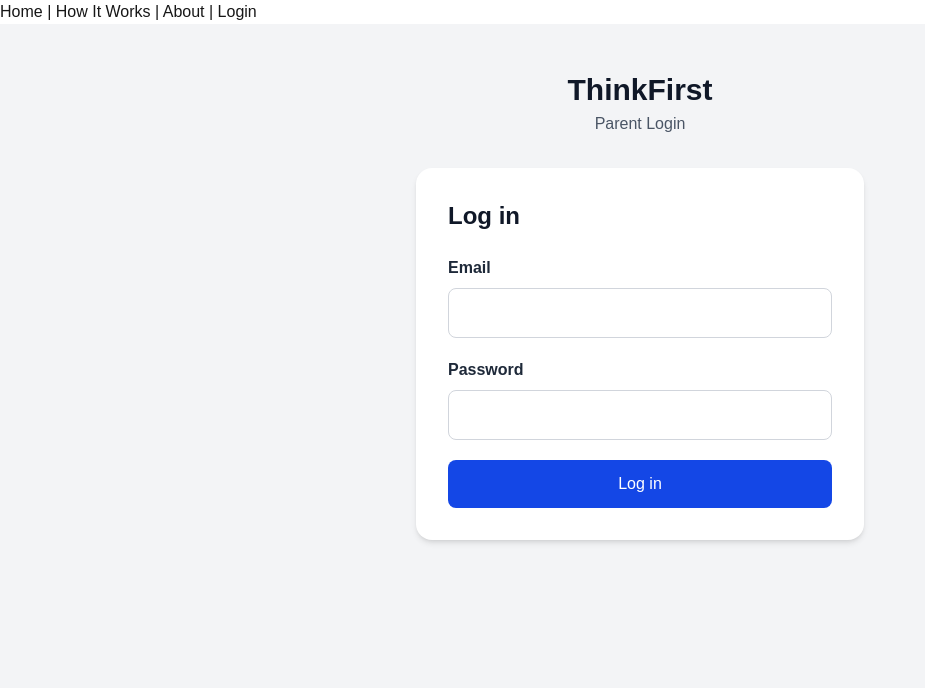
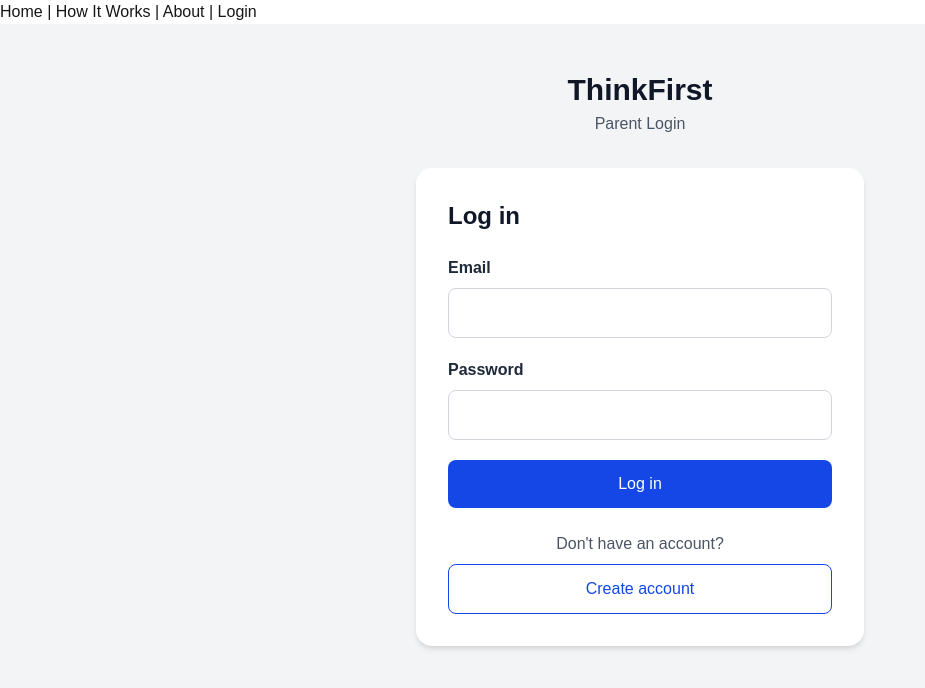
Before and after one commit to ProBracket/Capstone_Project, a Next.js app: page /login in a window 1280 px wide. Shown: the top 688 px of the page, without its empty margins (0-925 px from the left). Built offline with nearby package versions, Linux system fonts and the light colour scheme; no server answers.

Commit message:
Add Create account button to login page
Added a "Create account" button under the Log in button that goes to /signup. Removed the old "No sign-up" comment.

```diff
--- a/app/login/page.tsx
+++ b/app/login/page.tsx
@@ -3,13 +3,13 @@
  * - If the account exists in Supabase → go to the Parent Profile page (/parentview).
  * - If not (or the password is wrong) → show "Incorrect email or password"
  *   and stay on this page.
- * No sign-up and no email verification here.
  */
 // "use client" makes this run in the browser, which it needs for useState
 // and for handling the form
 "use client";
 
 import { useState } from "react";
+import Link from "next/link";
 import { useRouter } from "next/navigation";
 import { signInWithEmail } from "@/lib/auth";
 
@@ -123,6 +123,17 @@ export default function LoginPage() {
               {loading ? "Logging in..." : "Log in"}
             </button>
           </form>
+
+          {/* goes to the Create account page (app/signup/page.tsx) */}
+          <p className="mt-6 text-center text-gray-600">
+            Don&apos;t have an account?
+          </p>
+          <Link
+            href="/signup"
+            className="mt-2 block w-full rounded-lg border border-blue-700 px-5 py-3 text-center font-medium text-blue-700 hover:bg-blue-50"
+          >
+            Create account
+          </Link>
         </section>
       </div>
     </main>
```
